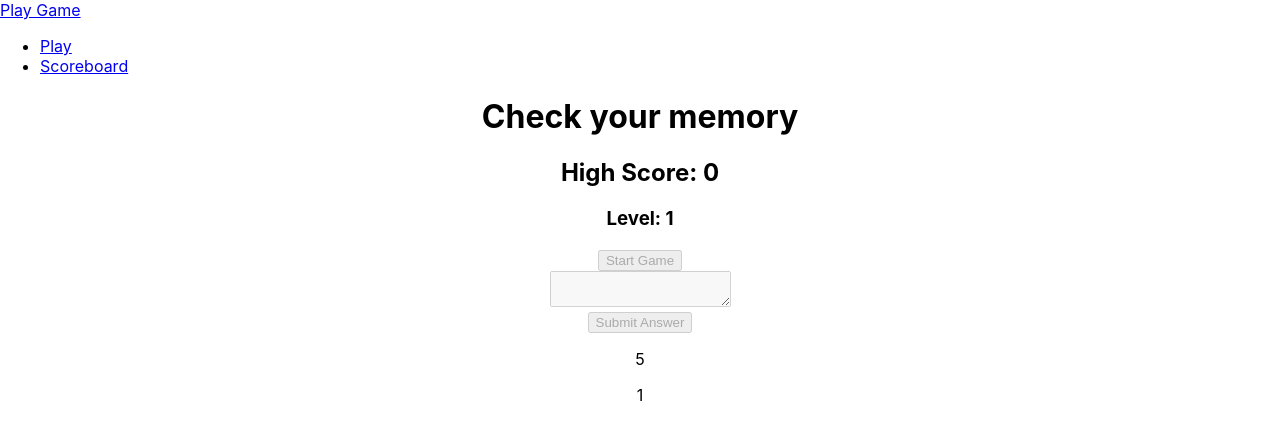
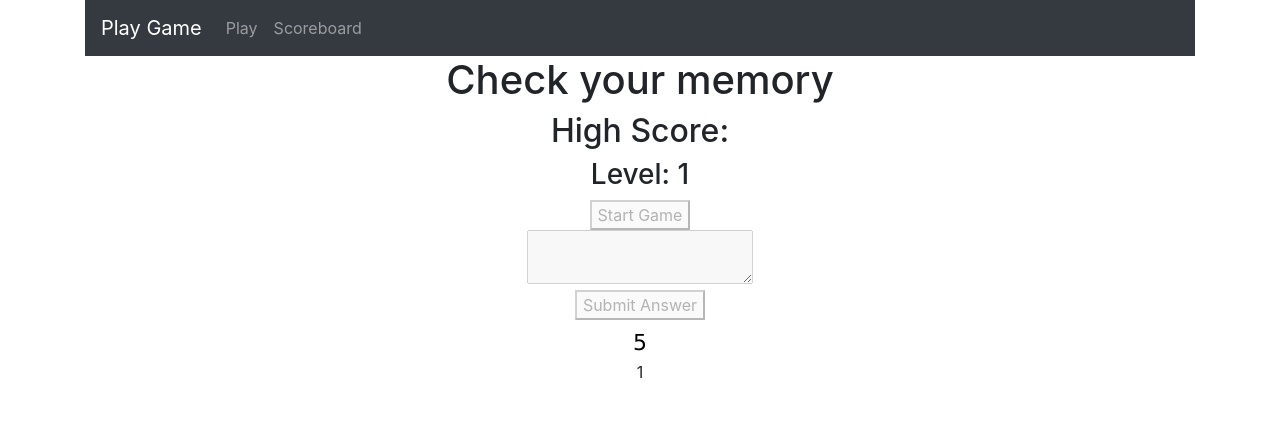
Before and after one commit to avidler/typing-game, a React (Create React App) app: page / in a window 1280 px wide. Both pictures are taken after a click on the button "Start Game". Shown: the top 430 px of the page. Built offline with nearby package versions, Linux system fonts and the light colour scheme; no server answers.

Commit message:
convert text to image to prevent copy paste

```diff
--- a/package.json
+++ b/package.json
@@ -7,6 +7,7 @@
     "@testing-library/react": "^9.4.0",
     "@testing-library/user-event": "^7.2.1",
     "axios": "^0.19.2",
+    "bootstrap": "^4.4.1",
     "cors": "^2.8.5",
     "dotenv": "^8.2.0",
     "express": "^4.17.1",
--- a/src/App.css
+++ b/src/App.css
@@ -36,3 +36,10 @@
     transform: rotate(360deg);
   }
 }
+
+canvas{
+  border: 1px black solid;
+}
+#textCanvas{
+  display: none;
+}
--- a/src/App.js
+++ b/src/App.js
@@ -1,5 +1,6 @@
 import React from 'react';
 import { BrowserRouter as Router, Route } from "react-router-dom"
+import "bootstrap/dist/css/bootstrap.min.css"
 import './App.css';
 import Navbar from "./components/navbar.component"
 import Game from "./components/game.component"
--- a/src/components/game.component.js
+++ b/src/components/game.component.js
@@ -1,13 +1,14 @@
 import React, {useState, useRef, useEffect} from "react"
 import axios from 'axios'
+import "bootstrap/dist/css/bootstrap.min.css"
 
 function Game() {
     const [level, setLevel] = useState(0)
-    const [highScore, setHighScore] = useState(0)
+    const [highScore, setHighScore] = useState()
     const [numString, setNumString] = useState("")
     const [finalNumString, setFinalNumString] = useState("")
     const [showFinalScore, setShowFinalScore] = useState(false)
-    const [timeRemaining, setTimeRemaining] = useState(3)
+    const [timeRemaining, setTimeRemaining] = useState(0)
     const [isTimeRunning, setIsTimeRunning] = useState(false)
     const [text, setText] = useState("")
     const [isGameRunning, setIsGameRunning] = useState(false)
@@ -26,7 +27,17 @@ function Game() {
         setNumString(tempNumString)
         setLevel(level+1)
         setIsTimeRunning(true)
-        setTimeRemaining(3)
+        setTimeRemaining(level+3)
+
+        var tCtx = document.getElementById('textCanvas').getContext('2d'),
+        imageElem = document.getElementById('image');
+
+
+        tCtx.canvas.width = tCtx.measureText(tempNumString).width+20;
+        tCtx.font = '22px Verdana'
+        tCtx.fillText(tempNumString, 5, 30);
+        imageElem.src = tCtx.canvas.toDataURL();
+        console.log(imageElem.src);
 
     }
 
@@ -54,16 +65,25 @@ function Game() {
       setShowFinalScore(true)
       setIsGameRunning(false)
       setHighScore(level>highScore ? level : highScore)
+
+    axios.get('http://localhost:5000/scoreboard/')
+        .then(response => {
+          console.log("Score to beat: ",response.data[response.data.length-1].score)
+          if (level > response.data[response.data.length-1].score){
             let result = window.prompt("Please enter username", "Player 1")
             const userScore= {
               username: result,
               score: level
           }
 
-    console.log(userScore)
-
           axios.post('http://localhost:5000/scoreboard/add', userScore)
           .then(res => console.log(res.data))
+          }
+
+        })
+    //console.log(userScore)
+
+
     }
 
     function submitAnswer(){
@@ -75,7 +95,23 @@ function Game() {
       textBoxRef.current.focus()
     }
 
+    function enterPressed(event) {
+      var code = event.keyCode || event.which;
+      if(code === 13) { submitAnswer()
+      }
+  }
+
     useEffect(() => {
+      axios.get('http://localhost:5000/scoreboard/')
+      .then(response => {
+        console.log("Top score: ",response.data[0].score)
+         setHighScore(response.data[0].score)
+
+      })
+
+
+
+
       if(isTimeRunning && timeRemaining > 0) {
           setTimeout(() => {
               setTimeRemaining(time => time - 1)
@@ -92,12 +128,29 @@ function Game() {
         <h3>Level: {level}</h3>
         <button onClick={startGame} disabled={isGameRunning}>Start Game</button><br />
 
-        <textarea onChange={handleChange} value={text} ref={textBoxRef} disabled={isTimeRunning}/><br />
-        <button onClick={submitAnswer} disabled={(!isGameRunning||isTimeRunning)}>Submit Answer</button>
+          <textarea
+            onChange={handleChange}
+            value={text}
+            ref={textBoxRef}
+            disabled={(!isGameRunning||isTimeRunning)}
+            onKeyPress={enterPressed}
+          />
+
+        <br />
+        <button
+          onClick={submitAnswer}
+          disabled={(!isGameRunning||isTimeRunning)}
+
+        >
+          Submit Answer
+        </button>
+        <div>
+       <canvas id='textCanvas' height='40'></canvas>
+        {isTimeRunning ?  <img id='image'/> : <img id='image' width='0px'/>}
+        </div>
 
 
-        {isTimeRunning ? <div><p>{numString}</p><p>{timeRemaining}</p></div> : ""}
-
+        {isTimeRunning ? <div id="generated-text "><p>{timeRemaining}</p></div> : ""}
 
         {showFinalScore ? <div><p>Your text: {text}</p><p>{finalNumString}</p></div> : ""}
 
--- a/src/components/scoreboard.component.js
+++ b/src/components/scoreboard.component.js
@@ -10,7 +10,7 @@ function Scoreboard() {
     useEffect(() => {
         axios.get('http://localhost:5000/scoreboard/')
         .then(response => {
-            console.log(response.data)
+            console.log(response.data[response.data.length-1].score)
             setScorelist(response.data)
 
         })
@@ -26,7 +26,7 @@ function Scoreboard() {
     return(
         <div>
             <h1>Scoreboard</h1>
-            {scorelist.map((player, i) => <div key={i}>{player.username}: {player.score}</div>)}
+            {scorelist.map((player, index) => <div key={player._id}>{index+1} - {player.username}: {player.score}</div>)}
 
         </div>
     )
```
Also changed, not shown: 2 other files (tests, documents, lock files or other folders). Lines whose indentation alone changed are shown as unchanged.
